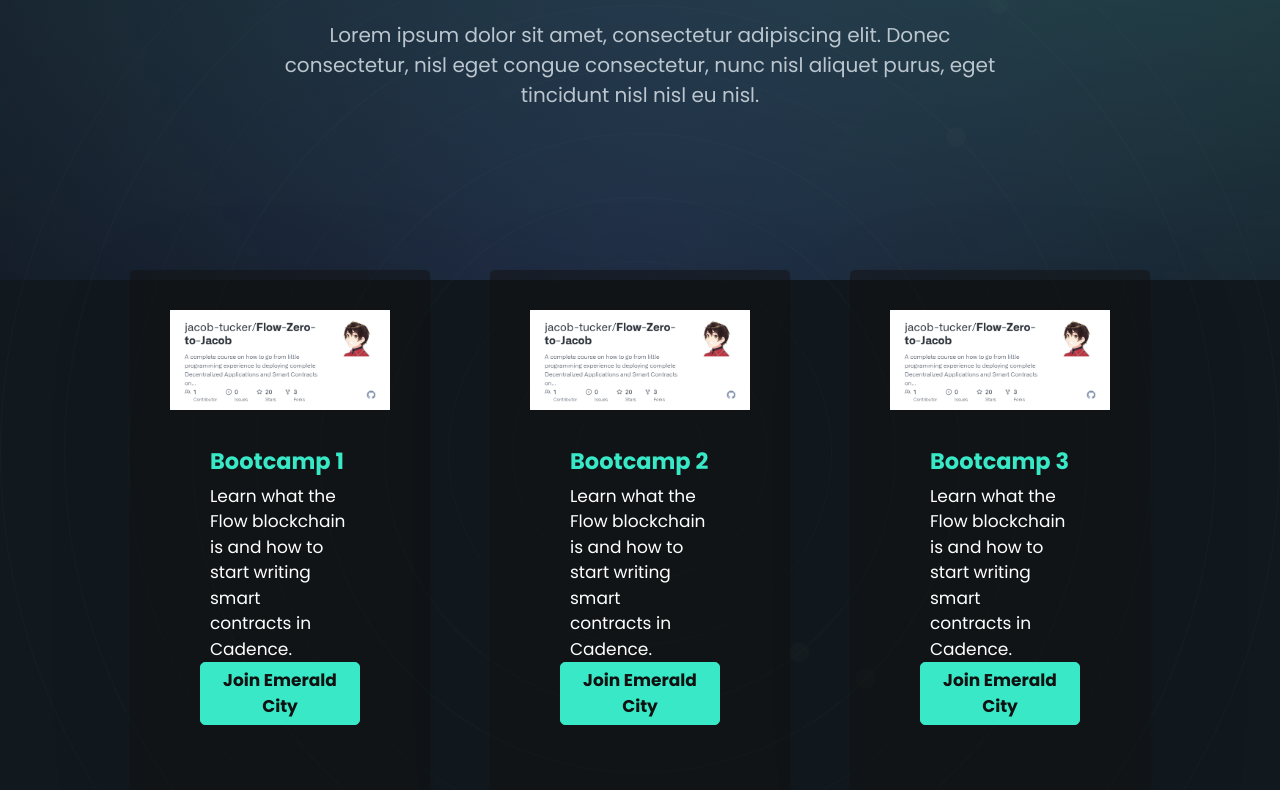
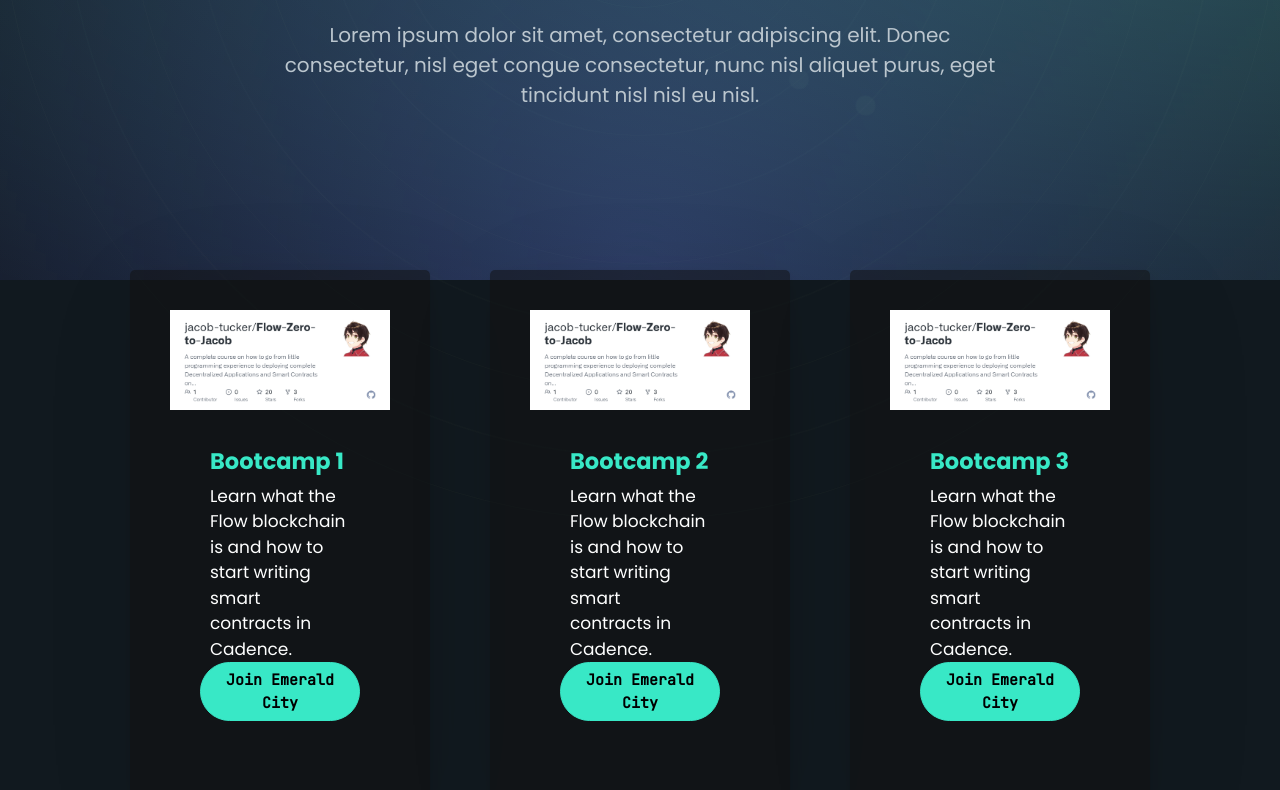
Before and after one commit to emerald-dao/emerald-academy, a Svelte app: page / in a window 1280 px wide. Shown: the part 520-1310 px from the top of the page. Built offline with nearby package versions, Linux system fonts and the light colour scheme.

Commit message:
feat: :sparkles: Button component

```diff
--- a/src/app.css
+++ b/src/app.css
@@ -22,8 +22,8 @@
     --primary-hover: #12bf9d;
     --primary-focus: transparent;
     --primary-inverse: #111;
-    --gradient-primary: #6fffe92c;
-    --gradient-secondary: #5b68df2c;
+    --gradient-primary: #6fffe938;
+    --gradient-secondary: #5b68df53;
     --text: #fff;
   }
 }
@@ -35,8 +35,8 @@
   --primary-hover: #12bf9d;
   --primary-focus: transparent;
   --primary-inverse: #111;
-  --gradient-primary: #6fffe92c;
-  --gradient-secondary: #5b68df2c;
+  --gradient-primary: #6fffe938;
+  --gradient-secondary: #5b68df53;
   --text: #fff;
 }
 
--- /dev/null
+++ b/src/lib/components/atoms/Button.svelte
@@ -0,0 +1,17 @@
+<script>
+  export let link = "/"
+</script>
+
+<button href={link}><slot/></button>
+
+<style>
+  button {
+    width: fit-content;
+    background: var(--primary);
+    color: black;
+    font-family: var(--font-family-secondary);
+    font-size: 15px;
+    padding: 6px 20px;
+    border-radius: 60px;
+  }
+</style>
--- /dev/null
+++ b/src/lib/components/modules/BackgroundGradient.svelte
@@ -0,0 +1,148 @@
+<div class="background-gradient"/>
+<div class="circle a"/>
+<div class="circle b rotating">
+  <div class="circle-little"/>
+</div>
+<div class="circle c"/>
+<div class="circle d rotating reverse">
+  <div class="circle-little"/>
+</div>
+<div class="circle e"/>
+<div class="circle f rotating">
+  <div class="circle-little"/>
+</div>
+<div class="circle g rotating reverse">
+  <div class="circle-little"/>
+</div>
+<div class="circle h"/>
+<div class="circle i"/>
+<div class="circle j"/>
+
+<style>
+.background-gradient {
+    background:
+      radial-gradient(ellipse at right, var(--gradient-primary), transparent),
+      radial-gradient(ellipse at bottom, var(--gradient-secondary), transparent);
+    height: 100%;
+    width: 100%;
+    position: fixed;
+    top: 0;
+    left: 0;
+    z-index: -1;
+  }
+
+  .circle {
+    border-radius: 50%;
+    background: transparent;
+    border: 1px solid rgba(96, 123, 87, 0.06);
+    position: fixed;
+    right: 0;
+    left: 0;
+    top: 0;
+    bottom: 0;
+    margin: auto;
+    aspect-ratio: 1/1;
+    box-sizing: border-box;
+    z-index: -2;
+  }
+
+  .circle-little {
+    border-radius: 50%;
+    background: rgba(96, 123, 87, 0.071);
+    position: relative;
+    top: 50%;
+    transform: translate(-50%, -50%);
+    width: 20px;
+    aspect-ratio: 1/1;
+    z-index: -2;
+  }
+
+  .circle.a {
+    width: 100%;
+  }
+
+  .circle.b {
+    width: 90%;
+  }
+
+  .circle.c {
+    width: 80%;
+  }
+
+  .circle.d {
+    width: 70%;
+  }
+
+  .circle.e {
+    width: 60%;
+  }
+
+  .circle.f {
+    width: 50%;
+  }
+
+  .circle.g {
+    width: 40%;
+  }
+
+  .circle.h {
+    width: 30%;
+  }
+
+  .circle.i {
+    width: 20%;
+  }
+
+  .circle.j {
+    width: 10%;
+  }
+
+  /* Circle rotating effect */
+  @-webkit-keyframes rotating /* Safari and Chrome */ {
+    from {
+      -webkit-transform: rotate(0deg);
+      -o-transform: rotate(0deg);
+      transform: rotate(0deg);
+    }
+    to {
+      -webkit-transform: rotate(360deg);
+      -o-transform: rotate(360deg);
+      transform: rotate(360deg);
+    }
+  }
+  @keyframes rotating {
+    from {
+      -ms-transform: rotate(0deg);
+      -moz-transform: rotate(0deg);
+      -webkit-transform: rotate(0deg);
+      -o-transform: rotate(0deg);
+      transform: rotate(0deg);
+    }
+    to {
+      -ms-transform: rotate(360deg);
+      -moz-transform: rotate(360deg);
+      -webkit-transform: rotate(360deg);
+      -o-transform: rotate(360deg);
+      transform: rotate(360deg);
+    }
+  }
+  .rotating {
+    -webkit-animation: rotating 8s linear infinite;
+    -moz-animation: rotating 8s linear infinite;
+    -ms-animation: rotating 8s linear infinite;
+    -o-animation: rotating 8s linear infinite;
+    animation: rotating 8s linear infinite;
+  }
+
+  .rotating.b, .rotating.g {
+    -webkit-animation: rotating 14s linear infinite;
+    -moz-animation: rotating 14s linear infinite;
+    -ms-animation: rotating 14s linear infinite;
+    -o-animation: rotating 14s linear infinite;
+    animation: rotating 14s linear infinite;
+  }
+
+  .rotating.reverse {
+    animation-direction: reverse;
+  }
+  </style>
--- a/src/lib/components/modules/BootcampCard.svelte
+++ b/src/lib/components/modules/BootcampCard.svelte
@@ -1,4 +1,6 @@
 <script>
+  import Button from "../atoms/Button.svelte";
+
   export let href = '';
   export let image = '';
   export let imageAlt = '';
@@ -12,7 +14,7 @@
     <div class="card-description">
       <h5 class="title-date">{title}</h5>
       <p>{description}</p>
-      <button>Join Emerald City</button>
+      <Button>Join Emerald City</Button>
     </div>
   </a>
 </article>
@@ -27,11 +29,6 @@
   .card-description {
     position: relative;
     padding: 30px;
-  }
-
-  .card-description button {
-    font-size: 17px;
-    padding: 5px;
   }
 
   article {
--- a/src/lib/components/sections/index/BootcampsSection.svelte
+++ b/src/lib/components/sections/index/BootcampsSection.svelte
@@ -5,6 +5,7 @@
   import Section from "$lib/components/atoms/Section.svelte";
 </script>
 
+<div>
   <Section>
     <Container width="small">
       <div class="row">
@@ -20,6 +21,7 @@
       </div>
     </Container>
   </Section>
+</div>
 
 <style>
   .row {
--- a/src/lib/components/sections/index/InvitationSection.svelte
+++ b/src/lib/components/sections/index/InvitationSection.svelte
@@ -1,4 +1,5 @@
 <script>
+import Button from "$lib/components/atoms/Button.svelte";
 import Container from "$lib/components/atoms/Container.svelte";
 import Section from "$lib/components/atoms/Section.svelte";
 </script>
@@ -10,7 +11,7 @@
       <p>
         We are the first DAO on the Flow Blockchain. Educate, build, and govern.
       </p>
-      <button>Join DAO</button>
+      <Button link="/hola">Join DAO</Button>
     </div>
   </Container>
   <img src="/city.webp" alt="Emerald City buildings"/>
--- a/src/routes/index.svelte
+++ b/src/routes/index.svelte
@@ -1,36 +1,19 @@
 <script>
   import HeroSection from "$lib/components/sections/index/HeroSection.svelte";
   import BootcampsSection from "$lib/components/sections/index/BootcampsSection.svelte";
-import InvitationSection from "$lib/components/sections/index/InvitationSection.svelte";
+  import InvitationSection from "$lib/components/sections/index/InvitationSection.svelte";
+  import BackgroundGradient from "$lib/components/modules/BackgroundGradient.svelte";
 </script>
 
 <svelte:head>
   <title>Emerald Academy</title>
 </svelte:head>
 
-<div class="background-gradient"/>
 <div class="main">
+  <BackgroundGradient/>
   <HeroSection/>
   <BootcampsSection/>
   <InvitationSection/>
-    <div class="circle a"/>
-    <div class="circle b rotating">
-      <div class="circle-little"/>
-    </div>
-    <div class="circle c"/>
-    <div class="circle d rotating reverse">
-      <div class="circle-little"/>
-    </div>
-    <div class="circle e"/>
-    <div class="circle f rotating">
-      <div class="circle-little"/>
-    </div>
-    <div class="circle g rotating reverse">
-      <div class="circle-little"/>
-    </div>
-    <div class="circle h"/>
-    <div class="circle i"/>
-    <div class="circle j"/>
 </div>
 
 <style>
@@ -39,131 +22,4 @@
     position: relative;
     overflow: hidden;
   }
-
-  .background-gradient {
-    background:
-      radial-gradient(ellipse at right, var(--gradient-primary), transparent),
-      radial-gradient(ellipse at bottom, var(--gradient-secondary), transparent);
-    height: 100%;
-    width: 100%;
-    position: fixed;
-    top: 0;
-    left: 0;
-    z-index: -1;
-  }
-
-  .circle {
-    border-radius: 50%;
-    background: transparent;
-    border: 1px solid rgba(96, 123, 87, 0.06);
-    position: absolute;
-    right: 0;
-    left: 0;
-    top: 0;
-    bottom: 0;
-    margin: auto;
-    aspect-ratio: 1/1;
-    box-sizing: border-box;
-    z-index: -2;
-  }
-
-  .circle-little {
-    border-radius: 50%;
-    background: rgba(96, 123, 87, 0.04);
-    position: relative;
-    top: 50%;
-    transform: translate(-50%, -50%);
-    width: 20px;
-    aspect-ratio: 1/1;
-    z-index: -2;
-  }
-
-  .circle.a {
-    width: 100%;
-  }
-
-  .circle.b {
-    width: 90%;
-  }
-
-  .circle.c {
-    width: 80%;
-  }
-
-  .circle.d {
-    width: 70%;
-  }
-
-  .circle.e {
-    width: 60%;
-  }
-
-  .circle.f {
-    width: 50%;
-  }
-
-  .circle.g {
-    width: 40%;
-  }
-
-  .circle.h {
-    width: 30%;
-  }
-
-  .circle.i {
-    width: 20%;
-  }
-
-  .circle.j {
-    width: 10%;
-  }
-
-  /* Circle rotating effect */
-  @-webkit-keyframes rotating /* Safari and Chrome */ {
-    from {
-      -webkit-transform: rotate(0deg);
-      -o-transform: rotate(0deg);
-      transform: rotate(0deg);
-    }
-    to {
-      -webkit-transform: rotate(360deg);
-      -o-transform: rotate(360deg);
-      transform: rotate(360deg);
-    }
-  }
-  @keyframes rotating {
-    from {
-      -ms-transform: rotate(0deg);
-      -moz-transform: rotate(0deg);
-      -webkit-transform: rotate(0deg);
-      -o-transform: rotate(0deg);
-      transform: rotate(0deg);
-    }
-    to {
-      -ms-transform: rotate(360deg);
-      -moz-transform: rotate(360deg);
-      -webkit-transform: rotate(360deg);
-      -o-transform: rotate(360deg);
-      transform: rotate(360deg);
-    }
-  }
-  .rotating {
-    -webkit-animation: rotating 8s linear infinite;
-    -moz-animation: rotating 8s linear infinite;
-    -ms-animation: rotating 8s linear infinite;
-    -o-animation: rotating 8s linear infinite;
-    animation: rotating 8s linear infinite;
-  }
-
-  .rotating.b, .rotating.g {
-    -webkit-animation: rotating 14s linear infinite;
-    -moz-animation: rotating 14s linear infinite;
-    -ms-animation: rotating 14s linear infinite;
-    -o-animation: rotating 14s linear infinite;
-    animation: rotating 14s linear infinite;
-  }
-
-  .rotating.reverse {
-    animation-direction: reverse;
-  }
 </style>
```
Lines whose indentation alone changed are shown as unchanged.
